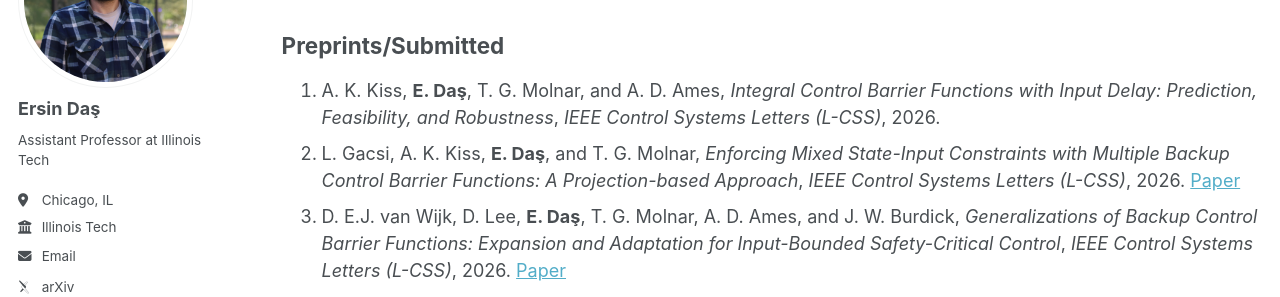
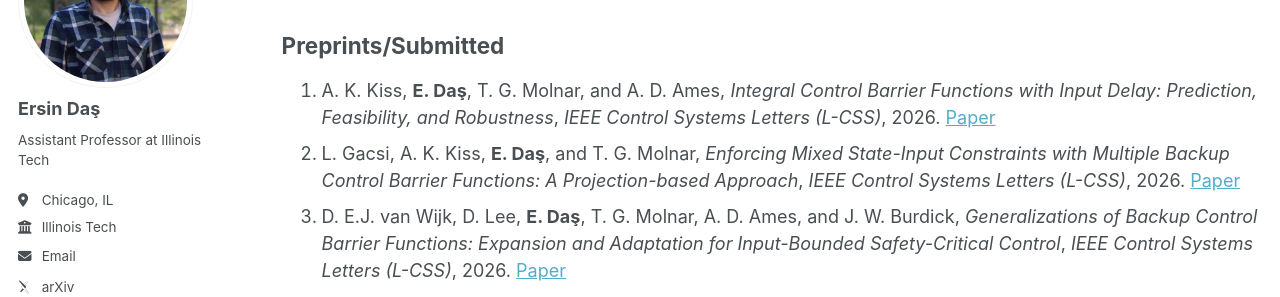
Before and after one commit to ersindas/ersindas.github.io, a Jekyll site: the page built from _pages/publications.md, in a window 1280 px wide and 900 px high. Shown: the part 192-489 px from the top of the window. Built offline with Jekyll 4.4.1, drawn with Linux system fonts in a browser that asks for light colours; some web fonts are replaced.

Commit message:
Add paper links to publications section
Added links to preprints for easier access.

```diff
--- a/_pages/publications.md
+++ b/_pages/publications.md
@@ -8,7 +8,7 @@ author_profile: true
  <div class="wordwrap">You can also find my papers on <a href="{{site.author.googlescholar}}">Google Scholar</a>.
 
 ## Preprints/Submitted
-1. A. K. Kiss, **E. Daş**, T. G. Molnar, and A. D. Ames, *Integral Control Barrier Functions with Input Delay: Prediction, Feasibility, and Robustness*, *IEEE Control Systems Letters (L-CSS)*, 2026.
+1. A. K. Kiss, **E. Daş**, T. G. Molnar, and A. D. Ames, *Integral Control Barrier Functions with Input Delay: Prediction, Feasibility, and Robustness*, *IEEE Control Systems Letters (L-CSS)*, 2026. [Paper](https://arxiv.org/pdf/2603.24566)
 2. L. Gacsi, A. K. Kiss, **E. Daş**, and T. G. Molnar, *Enforcing Mixed State-Input Constraints with Multiple Backup
 Control Barrier Functions: A Projection-based Approach*, *IEEE Control Systems Letters (L-CSS)*, 2026. [Paper](https://arxiv.org/pdf/2603.17097)
 3. D. E.J. van Wijk, D. Lee, **E. Daş**, T. G. Molnar, A. D. Ames, and J. W. Burdick, *Generalizations of Backup Control Barrier Functions: Expansion and Adaptation for Input-Bounded Safety-Critical Control*, *IEEE Control Systems Letters (L-CSS)*, 2026. [Paper](https://arxiv.org/pdf/2603.18450)
```
